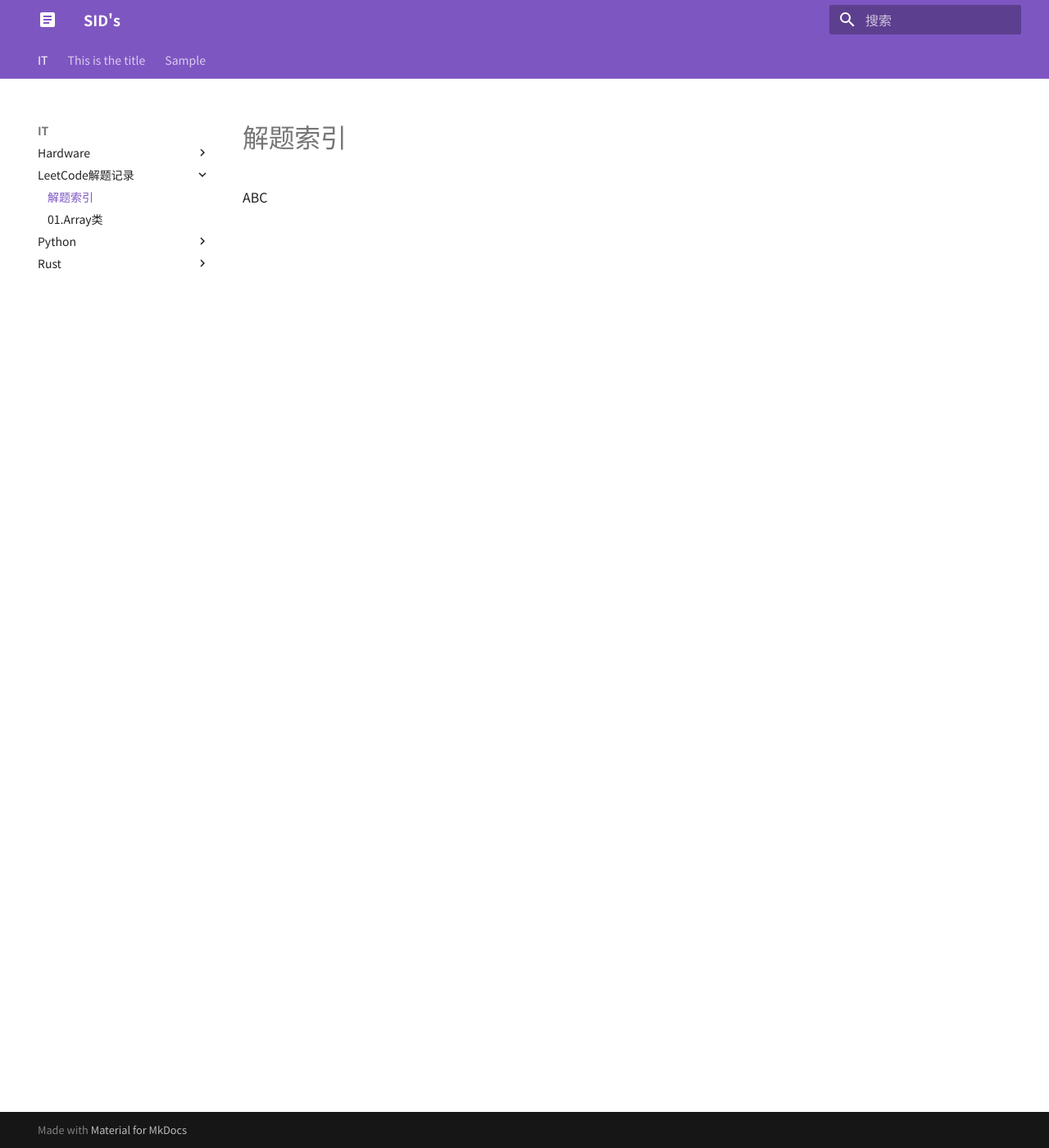
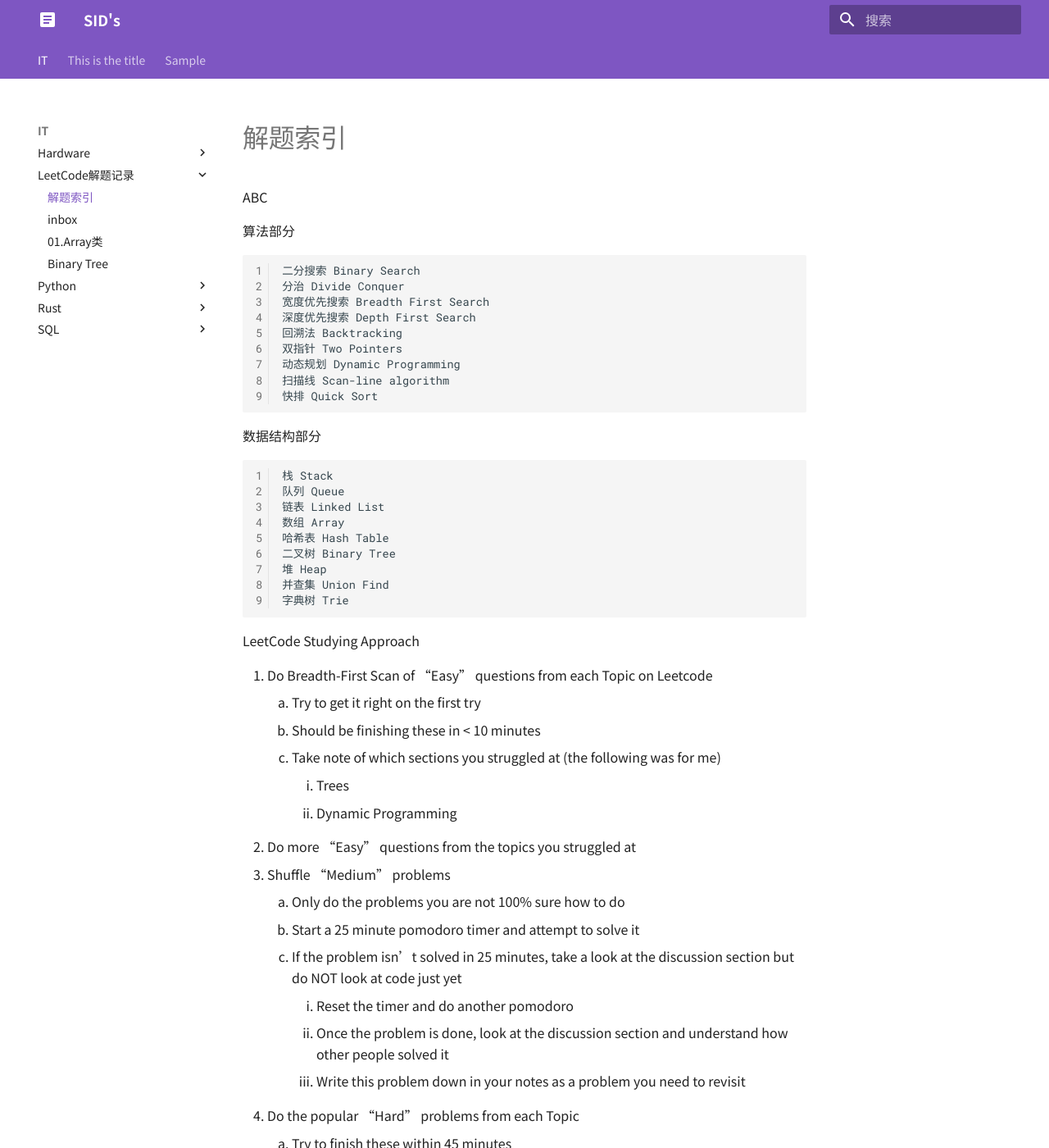
Before and after one commit to sidkang/note, an MkDocs documentation site: the page built from docs/it/leetcode/index.md, in a window 1280 px wide and 1400 px high. Shown: the whole window at 82% size. Built offline with MkDocs 1.6.1 and Material for MkDocs 9.7.7, drawn with Linux system fonts in a browser that asks for light colours; some of the changed text lies outside the part shown.

````diff
--- a/docs/it/leetcode/index.md
+++ b/docs/it/leetcode/index.md
@@ -1,3 +1,48 @@
 # 解题索引
 
 ABC
+
+算法部分
+
+    二分搜索 Binary Search
+    分治 Divide Conquer
+    宽度优先搜索 Breadth First Search
+    深度优先搜索 Depth First Search
+    回溯法 Backtracking
+    双指针 Two Pointers
+    动态规划 Dynamic Programming
+    扫描线 Scan-line algorithm
+    快排 Quick Sort
+
+数据结构部分
+
+    栈 Stack
+    队列 Queue
+    链表 Linked List
+    数组 Array
+    哈希表 Hash Table
+    二叉树 Binary Tree
+    堆 Heap
+    并查集 Union Find
+    字典树 Trie
+
+LeetCode Studying Approach
+
+1. Do Breadth-First Scan of “Easy” questions from each Topic on Leetcode
+    1. Try to get it right on the first try
+    2. Should be finishing these in < 10 minutes
+    3. Take note of which sections you struggled at (the following was for me)
+        1. Trees
+        2. Dynamic Programming
+2. Do more “Easy” questions from the topics you struggled at
+3. Shuffle “Medium” problems
+    1. Only do the problems you are not 100% sure how to do
+    2. Start a 25 minute pomodoro timer and attempt to solve it
+    3. If the problem isn’t solved in 25 minutes, take a look at the discussion section but do NOT look at code just yet
+        1. Reset the timer and do another pomodoro
+        2. Once the problem is done, look at the discussion section and understand how other people solved it
+        3. Write this problem down in your notes as a problem you need to revisit
+4. Do the popular “Hard” problems from each Topic
+    1. Try to finish these within 45 minutes
+5. Do a mock interview AT LEAST once a week
+6. Towards the last month of interview prep, do the 1-month term plan in EPI on PAPER
--- /dev/null
+++ b/docs/it/sql/index.md
@@ -0,0 +1,7 @@
+# SQL
+
+sql
+
+```sql
+
+```
--- a/mkdocs.yml
+++ b/mkdocs.yml
@@ -6,7 +6,7 @@
   language: 'zh'
   icon:
     logo: material/text-box
-  favicon: logo.jpg
+    favicon: material/assistant
   font:
     text: Noto Sans SC
   palette:
````
Also changed, not shown: docs/it/hardware/homelab/vm.md (added, +188 -0 lines), docs/it/leetcode/array.md (+3 -3 lines), docs/it/leetcode/binary_tree.md (added, +3 -0 lines), docs/it/leetcode/inbox.md (added, +167 -0 lines), docs/it/leetcode/.pages, docs/it/sql/.pages (added).
